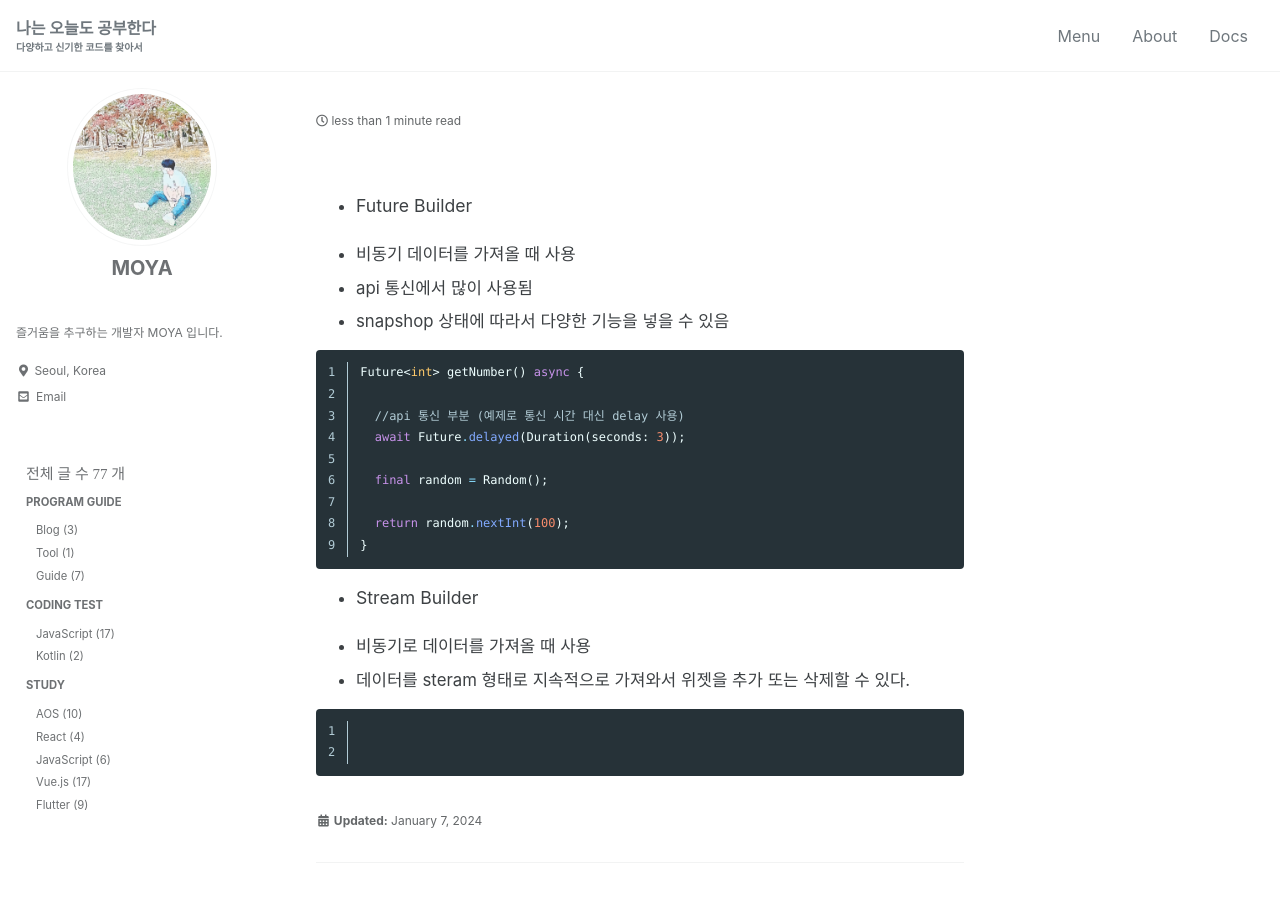
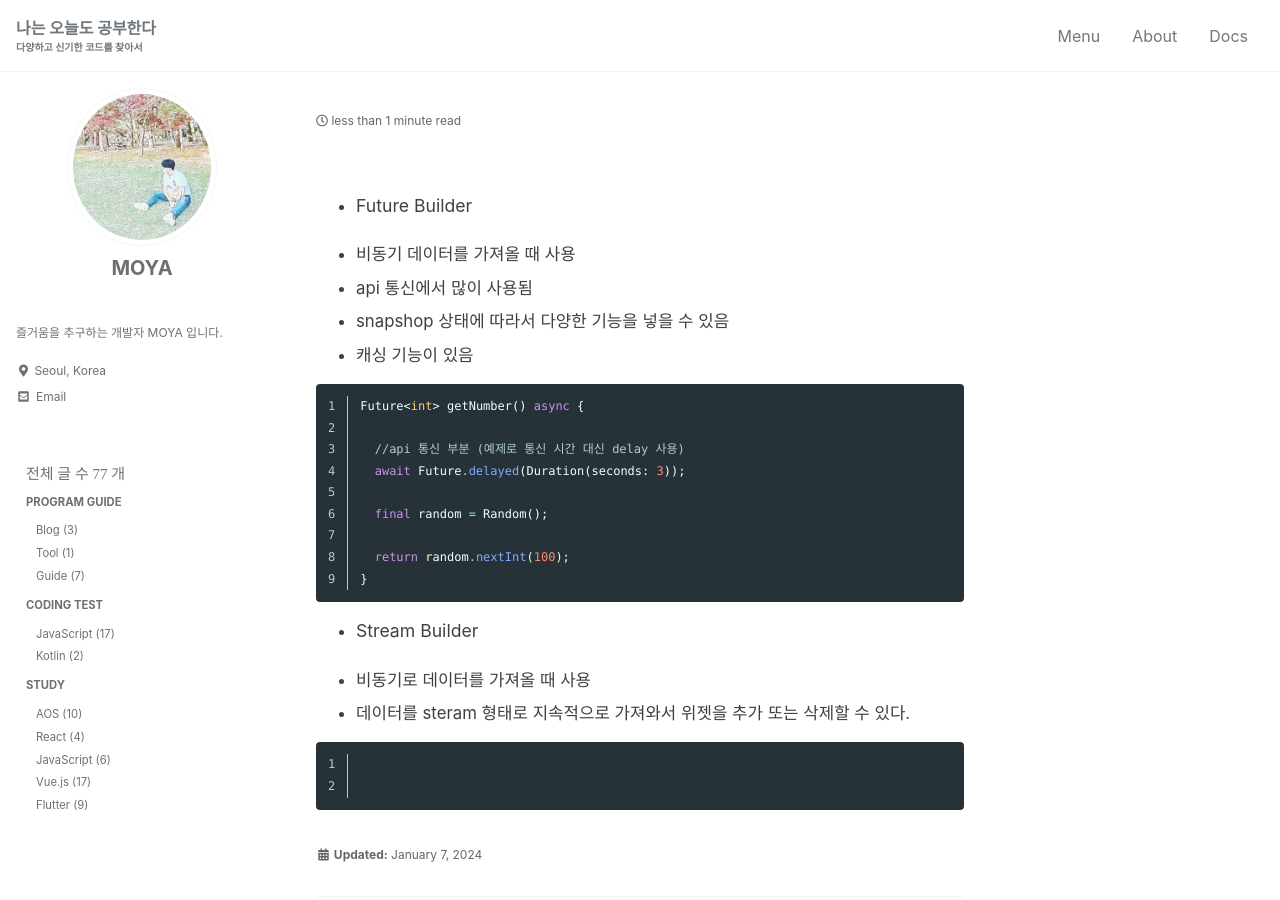
Before and after one commit to kdc7140/kdc7140.github.io, a Jekyll site: the page built from _posts/study/2023-12-23-flutter009.md, in a window 1280 px wide and 900 px high. Built offline with Jekyll 4.4.1, drawn with Linux system fonts in a browser that asks for light colours; cached includes are drawn as plain includes; some web fonts are replaced.

Commit message:
add contents

````diff
--- a/_posts/study/2023-12-23-flutter009.md
+++ b/_posts/study/2023-12-23-flutter009.md
@@ -21,6 +21,7 @@ tags:
   - 비동기 데이터를 가져올 때 사용
   - api 통신에서 많이 사용됨
   - snapshop 상태에 따라서 다양한 기능을 넣을 수 있음
+  - 캐싱 기능이 있음
 
 ```dart
 Future<int> getNumber() async {
````
